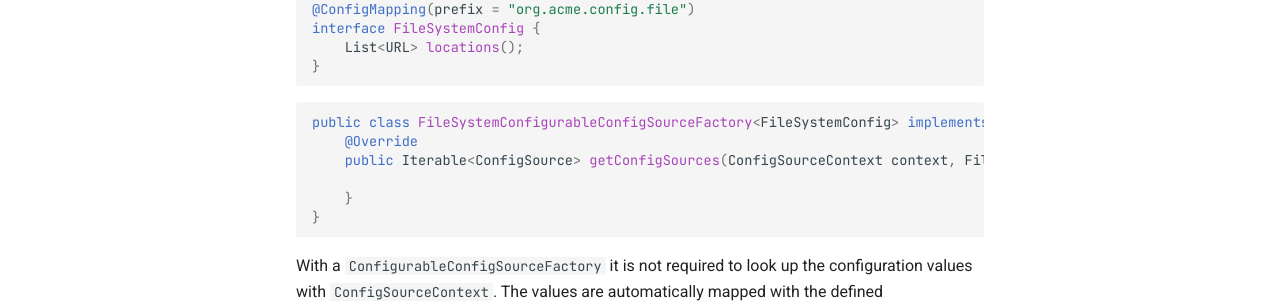
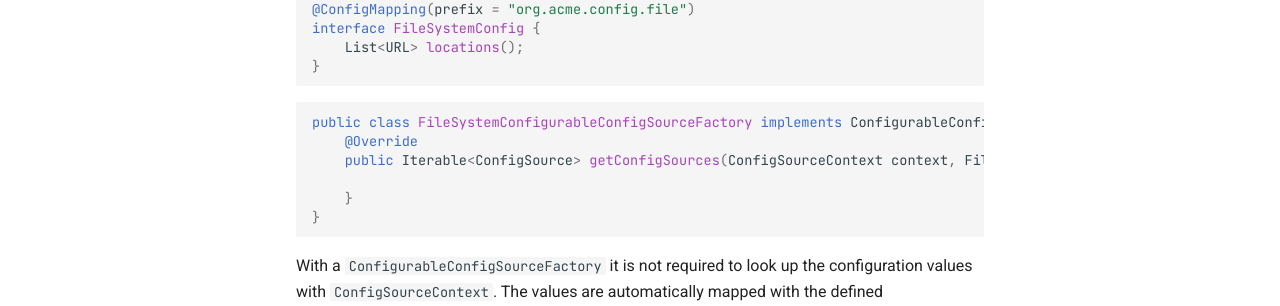
Before and after one commit to smallrye/smallrye-config, an MkDocs documentation site: the page built from documentation/src/main/docs/config-sources/factories.md, in a window 1280 px wide and 900 px high, scrolled down 1625 px. Shown: the part 449-755 px from the top of the window. Built offline with MkDocs 1.6.1 and Material for MkDocs 9.7.7, drawn with Linux system fonts in a browser that asks for light colours; comment, search, counter and statistics services are not loaded; the version menu is left out.

Commit message:
fix factory generic

````diff
--- a/documentation/src/main/docs/config-sources/factories.md
+++ b/documentation/src/main/docs/config-sources/factories.md
@@ -91,7 +91,7 @@ interface FileSystemConfig {
 ```
 
 ```java
-public class FileSystemConfigurableConfigSourceFactory<FileSystemConfig> implements ConfigurableConfigSourceFactory {
+public class FileSystemConfigurableConfigSourceFactory implements ConfigurableConfigSourceFactory<FileSystemConfig> {
     @Override
     public Iterable<ConfigSource> getConfigSources(ConfigSourceContext context, FileSystemConfig config) {
 
````
